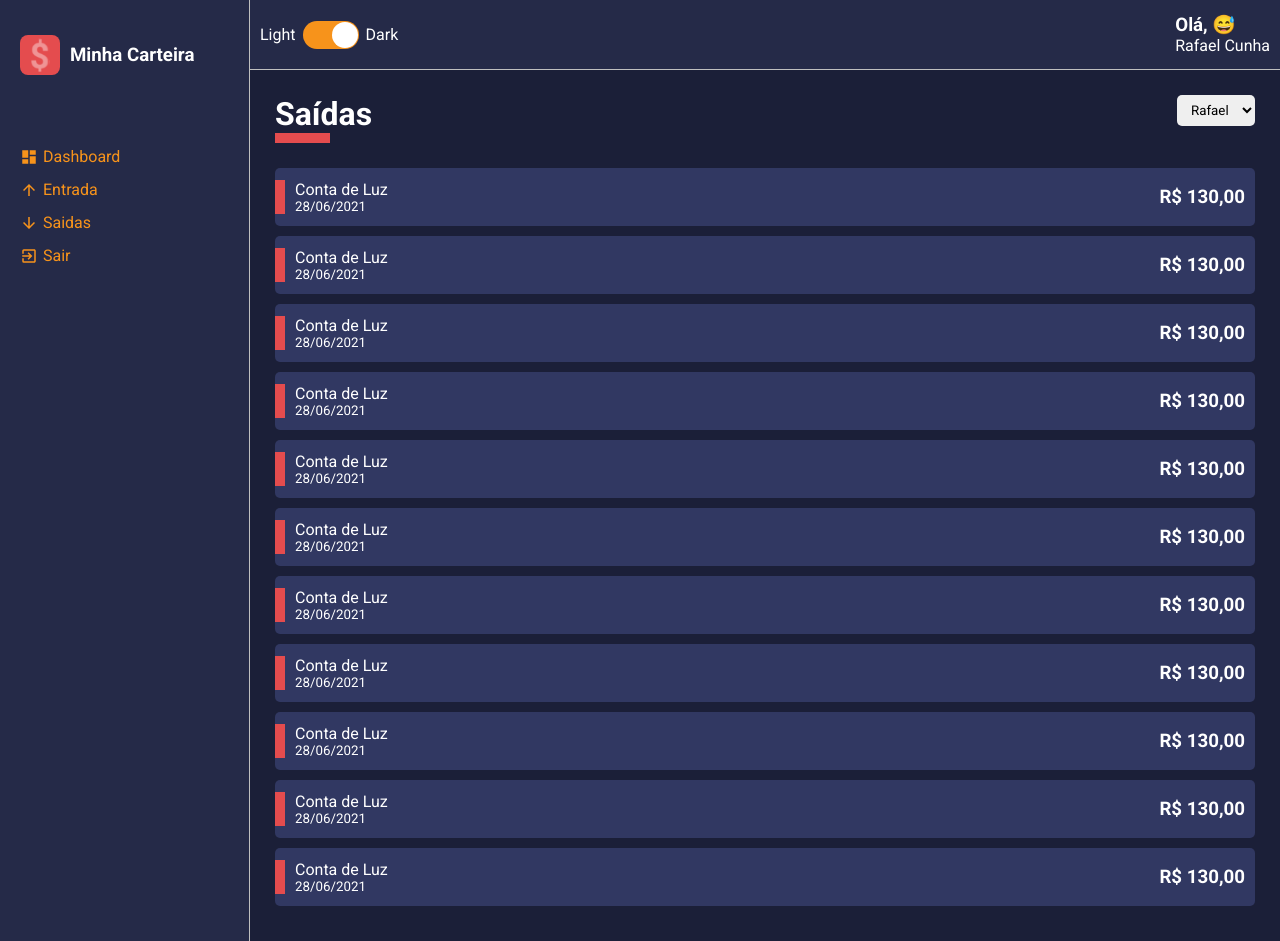
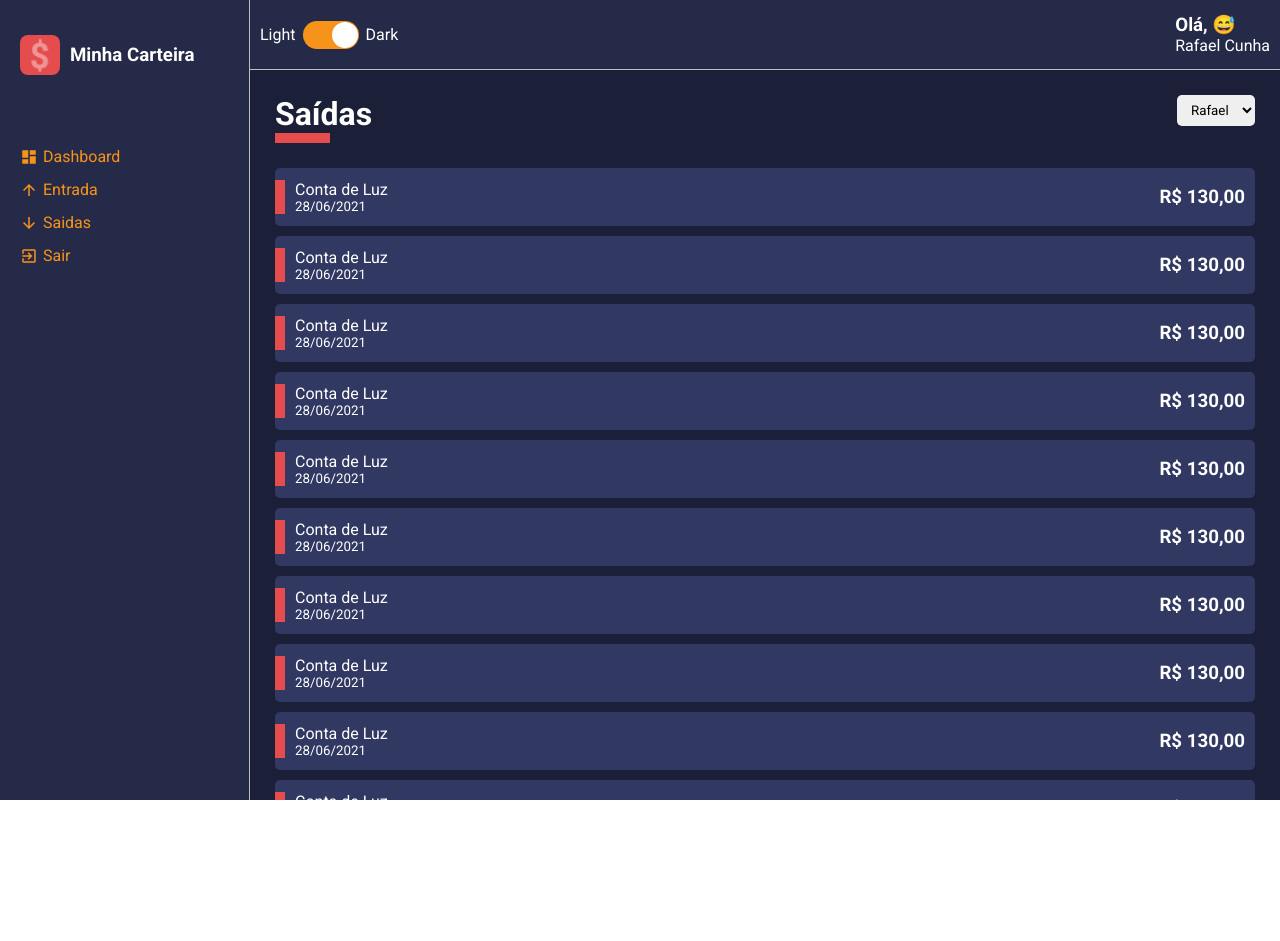
Before and after one commit to RafaelBispoCunha/curso-react-typescript, a React (Create React App) app in the folder minha-carteira/: page / in a window 1280 px wide. After the commit the page ends 800 px from the top, so only its background shows below. Built offline with nearby package versions, Linux system fonts and the light colour scheme.

Commit message:
Personalizando a scroll bar e mantendo o Aside e o Header fixo na rolagem

```diff
--- a/minha-carteira/src/components/Content/styles.ts
+++ b/minha-carteira/src/components/Content/styles.ts
@@ -6,4 +6,21 @@
    background-color: ${props => props.theme.colors.primary};
 
    padding: 25px;
+
+   height: calc(100vh - 70px);
+   overflow-y: scroll;
+
+   ::-webkit-scrollbar{
+      width: 10px;
+   }
+
+   ::-webkit-scrollbar-thumb{
+      background-color: ${props => props.theme.colors.secondary};
+      border-radius: 10px;
+   }
+
+   ::-webkit-scrollbar-track{
+      background-color: ${props => props.theme.colors.tertiary};
+      border-radius: 10px;
+   }
 `;
```
